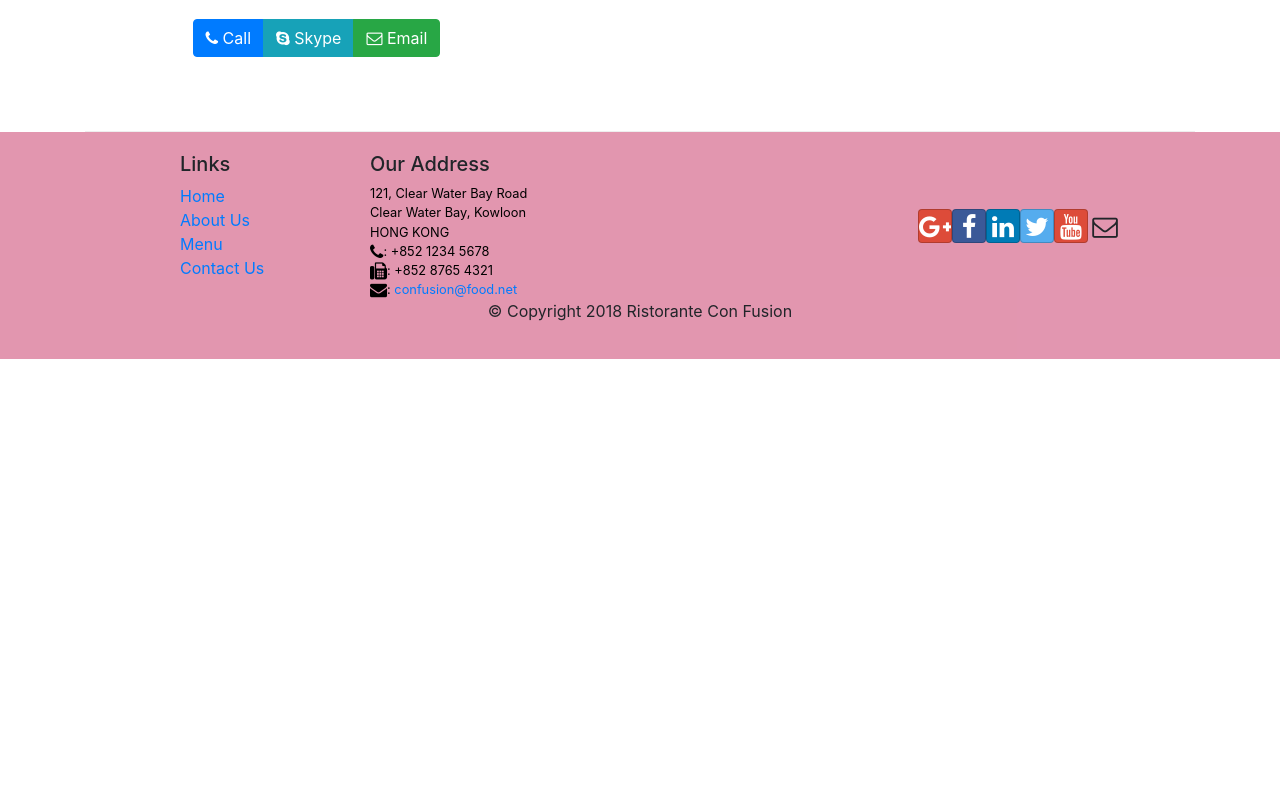
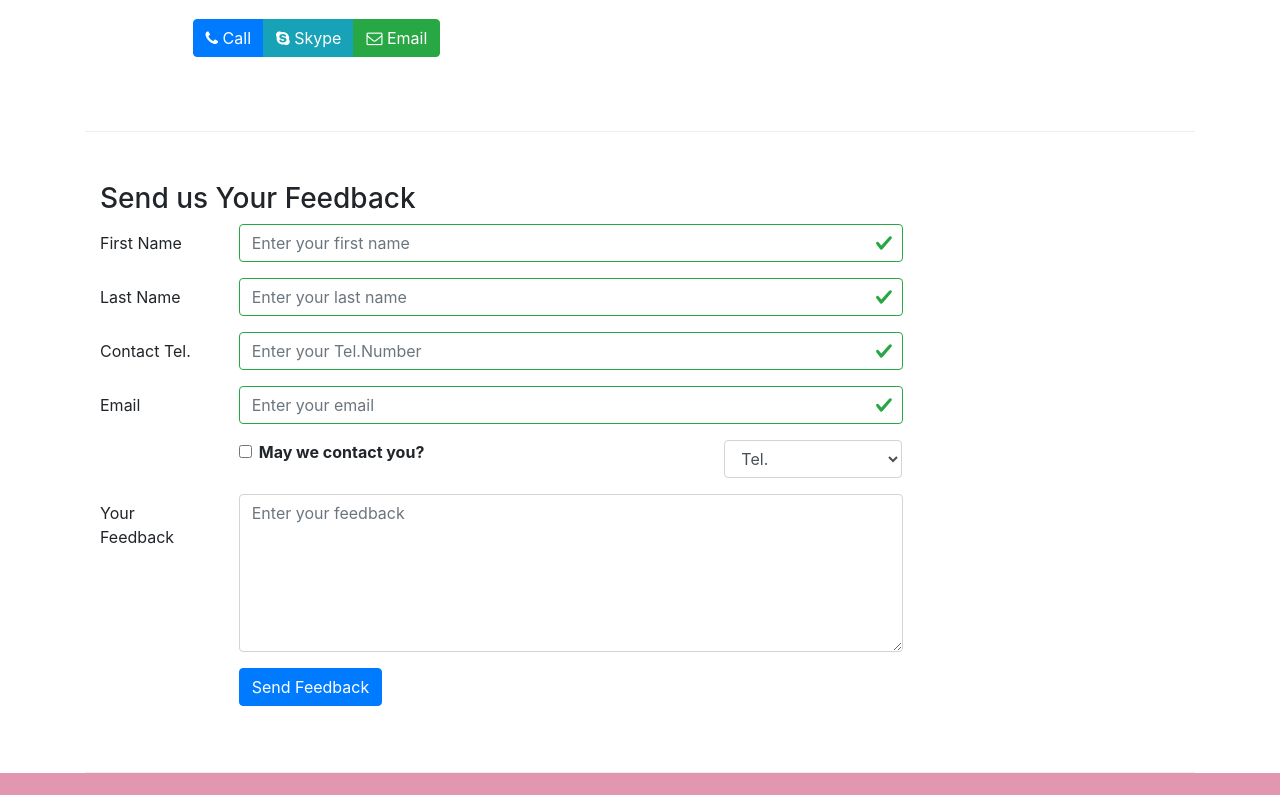
Before and after one commit to duuaa/Ristorante-con-Fusion, a React (Create React App) app: page /contactus in a window 1280 px wide. Shown: the part 740-1535 px from the top of the page. Before the commit the page ends 1099 px from the top, so only its background shows below. Built offline with nearby package versions, Linux system fonts and the light colour scheme.

Commit message:
Controlled Form Validation

```diff
--- a/src/components/ContactComponent.js
+++ b/src/components/ContactComponent.js
@@ -1,11 +1,85 @@
-import React from 'react';
-import { Breadcrumb, BreadcrumbItem } from 'reactstrap';
+import React, { Component } from 'react';
+import { Breadcrumb, BreadcrumbItem, Button, Form, FormGroup, Label, Input, Col, FormFeedback } from 'reactstrap';
 import { Link } from 'react-router-dom';
 
 
+class Contact extends Component {
+    constructor(props) {
+        super(props);
+        this.state = {
+            firstname: '',
+            lastname: '',
+            telnum: '',
+            email: '',
+            agree: false,
+            contactType: 'Tel.',
+            message: '',
+            touched: {
+                firstname: false,
+                lastname: false,
+                telnum: false,
+                email: false,
+
+            }
+        }
+        this.handleSubmit = this.handleSubmit.bind(this);
+        this.handleInputChange = this.handleInputChange.bind(this);
+        this.handleBlur = this.handleBlur.bind(this);
+    }
+    handleInputChange(event) {
+        const target = event.target;
+        const value = target.type === 'checkbox' ? target.checked : target.value;
+        const name = target.name;
+
+        this.setState({
+            [name]: value
+        });
+    }
+
+    handleSubmit(event) {
+        console.log("Current State is: " + JSON.stringify(this.state));
+        alert("Current State is: " + JSON.stringify(this.state));
+        event.preventDefault();
+
+    }
+    handleBlur = (field) => (evt) => {
+        this.setState({
+            touched: { ...this.state.touched, [field]: true }
+        });
+
+    }
+    validate(firstname, lastname, telnum, email) {
+        const errors = {
+            firstname: '',
+            lastname: '',
+            telnum: '',
+            email: ''
+        };
+        if (this.state.touched.firstname && firstname.length < 3) {
+            errors.firstname = 'First Name should be >=3 characters';
+        } else if (this.state.touched.firstname && firstname.length > 10) {
+            errors.firstname = 'First Name should be <=10 characters';
+        }
+        if (this.state.touched.lastname && lastname.length < 3) {
+            errors.lastname = 'Last Name should be >=3 characters';
+        } else if (this.state.touched.lastname && lastname.length > 10) {
+            errors.lastname = 'Last Name should be <=10 characters';
+        }
+        const reg = /^\d+$/;
+        if (this.state.touched.telnum && !reg.test(telnum)) {
+            errors.telnum = 'Tel.Number should contain only numbers';
+        }
+        if (this.state.touched.email && email.split('').filter(x => x === '@').length !== 1) {
+            errors.email = 'Email should contain @ character';
+        }
+        return errors;
 
 
-function Contact(props) {
+
+    }
+    render() {
+        const errors = this.validate(this.state.firstname, this.state.lastname, this.state.telnum, this.state.email);
+
         return (
             <div className="container">
                 <div className="row">
@@ -44,8 +118,112 @@
                         </div>
                     </div>
                 </div>
+                <div className="row row-content">
+                    <div className="col-12">
+                        <h3>Send us Your Feedback</h3>
+                    </div>
+                    <div className="col-12 col-md-9">
+                        <Form onSubmit={this.handleSubmit}>
+                            <FormGroup row>
+                                <Label htmlfor="firstname" md={2} >First Name</Label>
+                                <Col md={10}>
+                                    <Input type="text" id="firstname" name="firstname"
+                                        placeholder="Enter your first name"
+                                        value={this.state.firstname}
+                                        valid={errors.firstname === ''}
+                                        invalid={errors.firstname !== ''}
+                                        onBlur={this.handleBlur('firstname')}
+                                        onChange={this.handleInputChange} />
+                                    <FormFeedback>{errors.firstname}</FormFeedback>
+                                </Col>
+                            </FormGroup>
+                            <FormGroup row>
+                                <Label htmlfor="lastname" md={2} >Last Name</Label>
+                                <Col md={10}>
+                                    <Input type="text" id="lastname" name="lastname"
+                                        placeholder="Enter your last name"
+                                        value={this.state.lastname}
+                                        valid={errors.lastname === ''}
+                                        invalid={errors.lastname !== ''}
+                                        onBlur={this.handleBlur('lastname')}
+                                        onChange={this.handleInputChange} />
+                                    <FormFeedback>{errors.lastname}</FormFeedback>
+
+                                </Col>
+                            </FormGroup>
+                            <FormGroup row>
+                                <Label htmlfor="telnum" md={2} >Contact Tel.</Label>
+                                <Col md={10}>
+                                    <Input type="tel" id="telnum" name="telnum"
+                                        placeholder="Enter your Tel.Number"
+                                        value={this.state.telnum}
+                                        valid={errors.telnum === ''}
+                                        invalid={errors.telnum !== ''}
+                                        onBlur={this.handleBlur('telnum')}
+                                        onChange={this.handleInputChange} />
+                                    <FormFeedback>{errors.telnum}</FormFeedback>
+
+                                </Col>
+                            </FormGroup>
+                            <FormGroup row>
+                                <Label htmlfor="email" md={2} >Email</Label>
+                                <Col md={10}>
+                                    <Input type="email" id="email" name="email"
+                                        placeholder="Enter your email"
+                                        value={this.state.email}
+                                        valid={errors.email === ''}
+                                        invalid={errors.email !== ''}
+                                        onBlur={this.handleBlur('email')}
+                                        onChange={this.handleInputChange} />
+                                    <FormFeedback>{errors.email}</FormFeedback>
+
+                                </Col>
+
+                            </FormGroup>
+                            <FormGroup row>
+                                <Col md={{ size: 6, offset: 2 }}>
+                                    <FormGroup check>
+                                        <Label check>
+                                            <Input type="checkbox" name="agree"
+                                                checked={this.state.agree}
+                                                onChange={this.handleInputChange} /> {' '}
+                                            <strong>May we contact you?</strong>
+                                        </Label>
+                                    </FormGroup>
+                                </Col>
+                                <Col md={{ size: 3, offset: 1 }}>
+                                    <Input type="select" name="contactType"
+                                        value={this.state.contactType}
+                                        onChange={this.handleInputChange}>
+                                        <option>Tel.</option>
+                                        <option>Email</option>
+                                    </Input>
+                                </Col>
+                            </FormGroup>
+                            <FormGroup row>
+                                <Label htmlfor="message" md={2} >Your Feedback</Label>
+                                <Col md={10}>
+                                    <Input type="textarea" id="message" name="message"
+                                        rows="6" placeholder="Enter your feedback"
+                                        value={this.state.message}
+                                        onChange={this.handleInputChange} />
+                                </Col>
+                            </FormGroup>
+                            <FormGroup row>
+                                <Col md={{ size: 10, offset: 2 }}>
+                                    <Button type="submit" color="primary">
+                                        Send Feedback
+                                    </Button>
+                                </Col>
+                            </FormGroup>
+                        </Form>
+
+                    </div>
+                </div>
             </div>
         );
     }
 
+}
+
 export default Contact;
```
Lines whose indentation alone changed are shown as unchanged.
